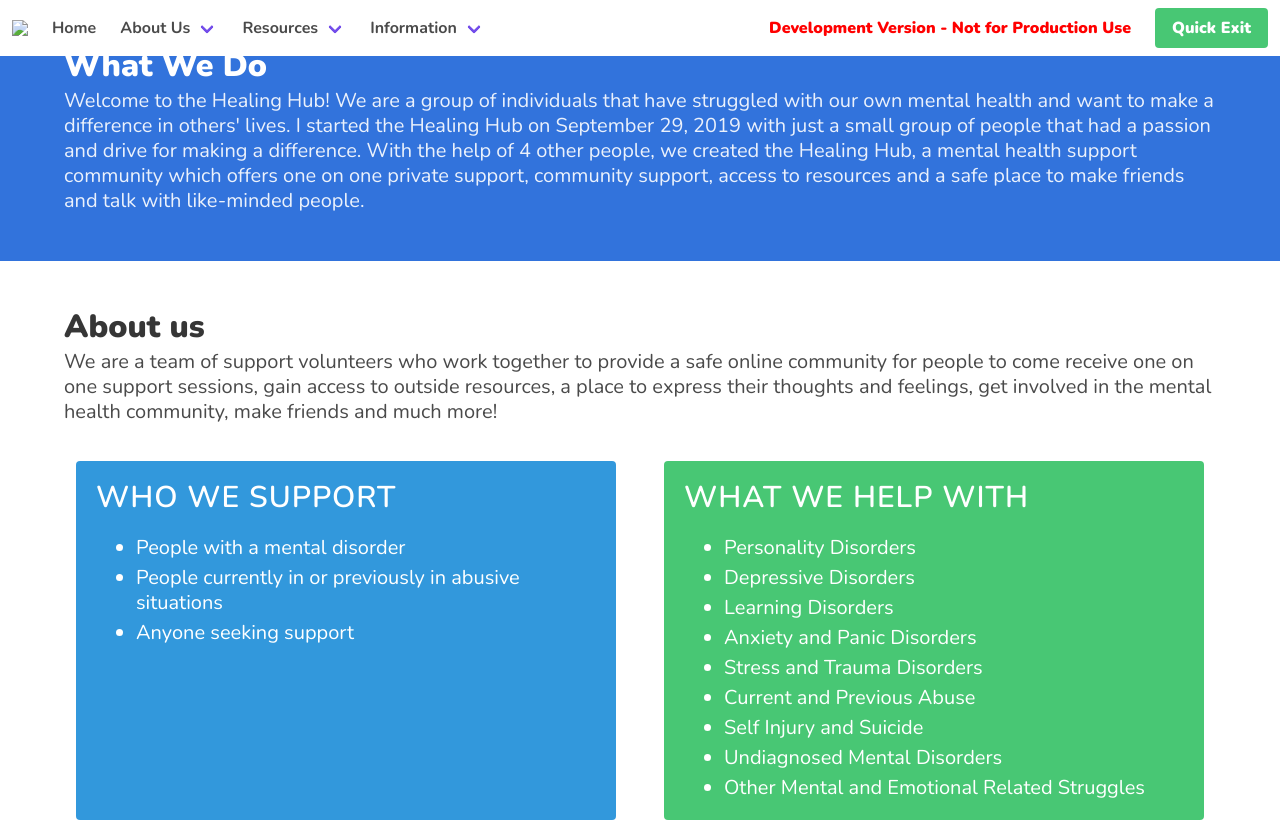
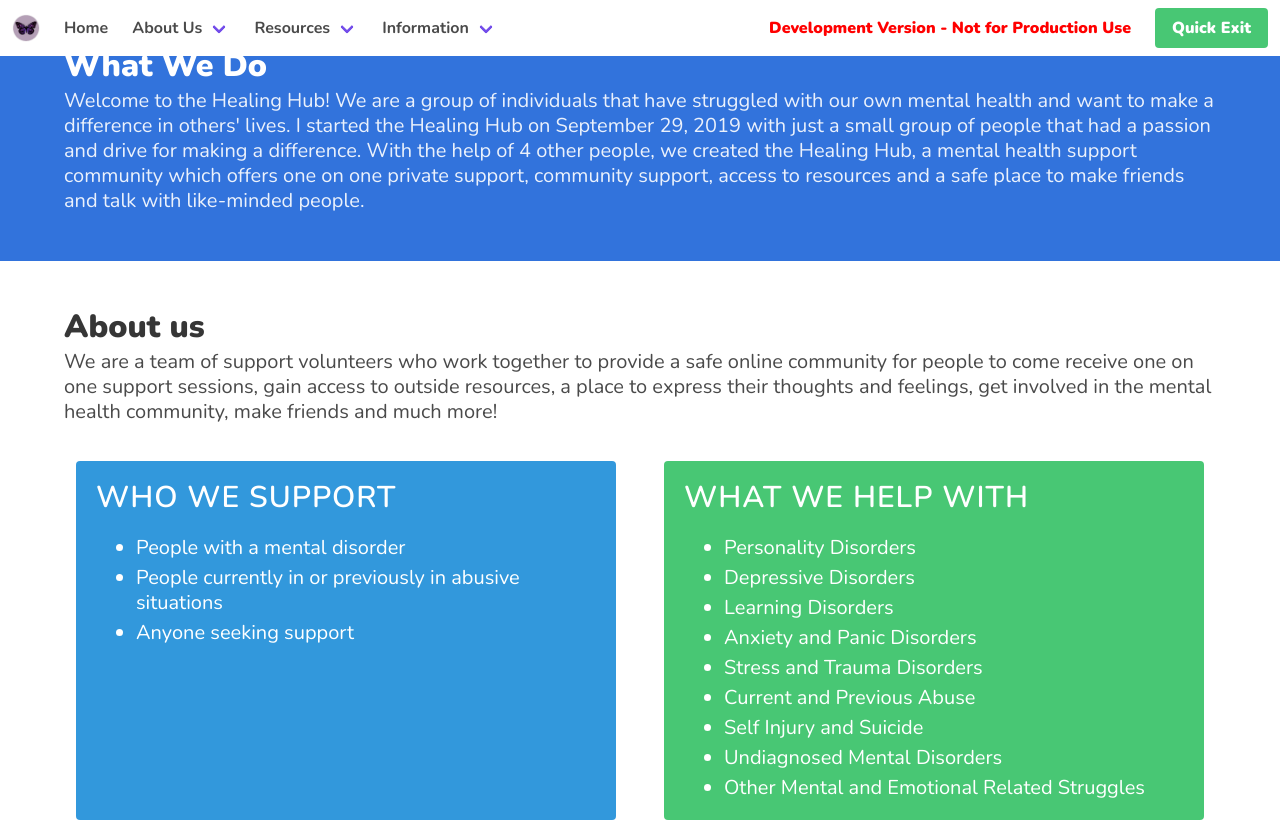
Before and after one commit to tetsudai/HealingHub, a plain HTML site: page about/about.html in a window 1280 px wide. Shown: the top 823 px of the page. Drawn offline with nearby package versions, Linux system fonts and the light colour scheme; files whose address does not match are found by name.

Commit message:
navbar fix

```diff
--- a/res/html/navbar.html
+++ b/res/html/navbar.html
@@ -15,7 +15,7 @@ License     ::  MIT License 2020
 <nav class="navbar is-fixed-top" role="navigation" aria-label="main navigation">
     <div class="navbar-brand">
       <a class="navbar-item" href="index.html">
-        <img src="assets/icon.png">
+        <img src="../assets/icon.png">
       </a>
 
       <a role="button" class="navbar-burger burger" aria-label="menu" aria-expanded="false" data-target="navbarTarget">
```
